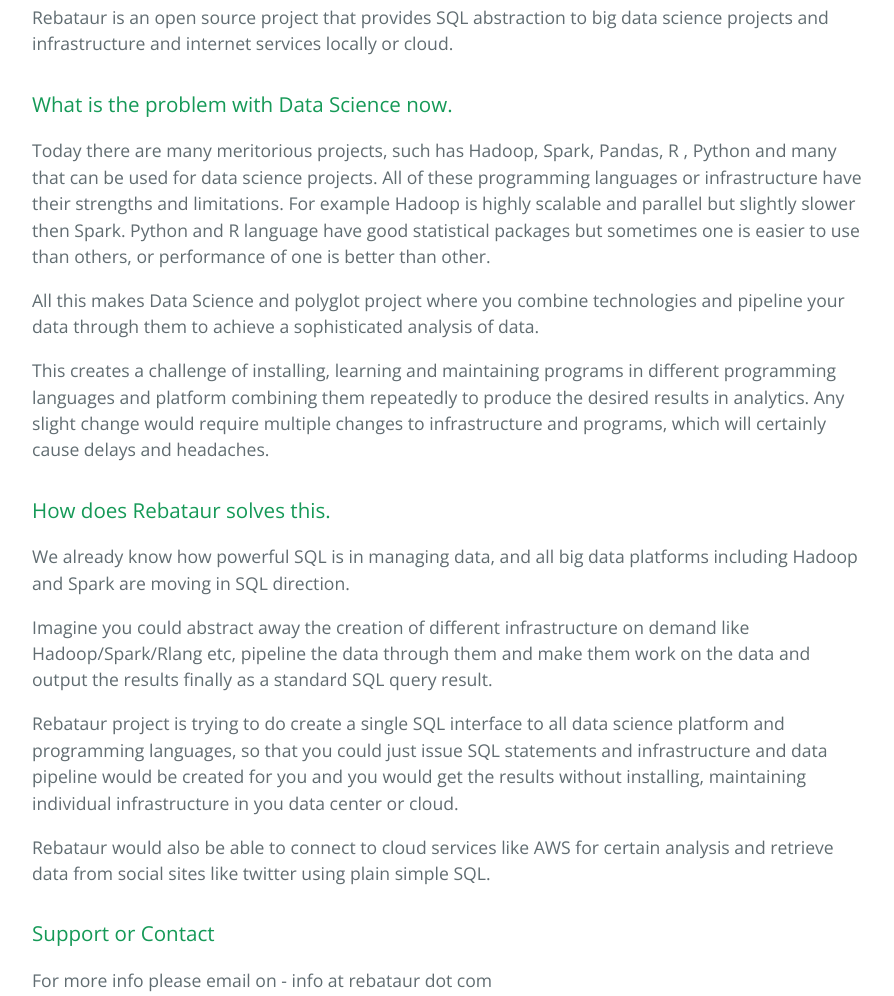
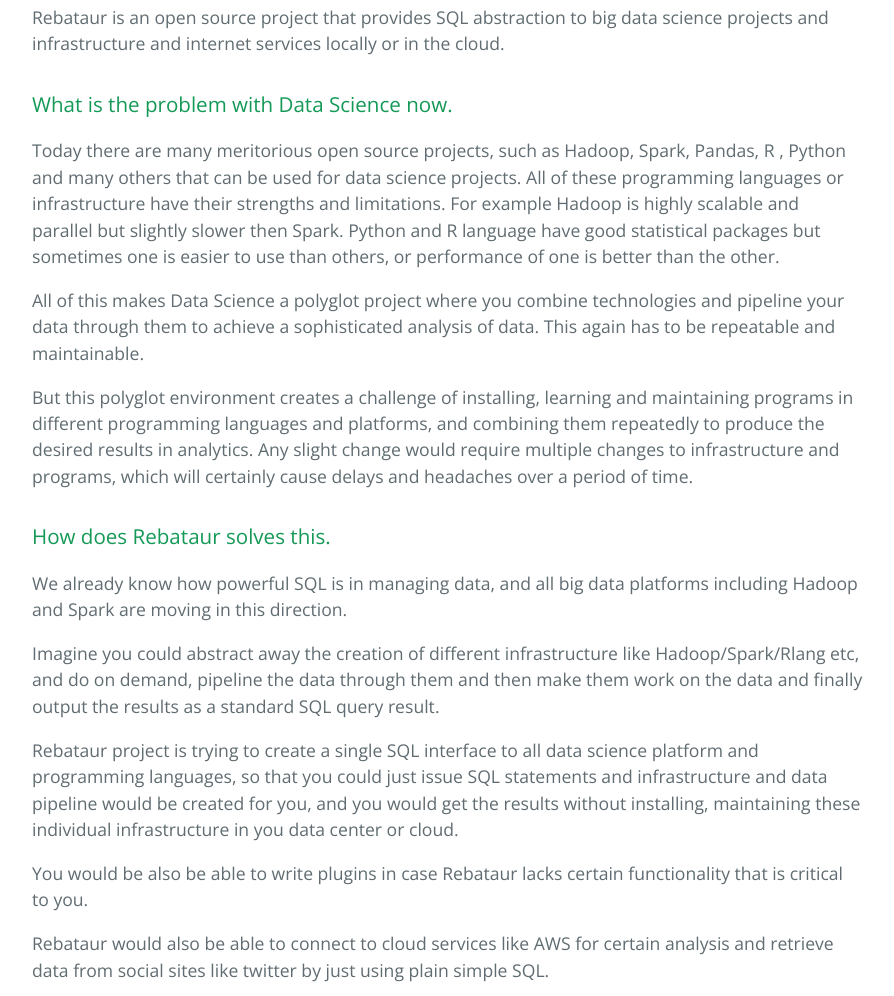
Before and after one commit to rebataur/rebataur, a plain HTML site: page index.html in a window 1280 px wide. Shown: the part 459-1455 px from the top of the page, without its empty margins (192-1086 px from the left). Drawn offline with nearby package versions, Linux system fonts and the light colour scheme.

```diff
--- a/index.html
+++ b/index.html
@@ -22,27 +22,29 @@
       <h3>
 <a id="welcome-to-rebataur" class="anchor" href="#welcome-to-rebataur" aria-hidden="true"><span class="octicon octicon-link"></span></a>Welcome to Rebataur.</h3>
 
-<p>Rebataur is an open source project that provides SQL abstraction to big data science projects and infrastructure and internet services locally or cloud.</p>
+<p>Rebataur is an open source project that provides SQL abstraction to big data science projects and infrastructure and internet services locally or in the cloud.</p>
 
 <h3>
 <a id="what-is-the-problem-with-data-science-now" class="anchor" href="#what-is-the-problem-with-data-science-now" aria-hidden="true"><span class="octicon octicon-link"></span></a>What is the problem with Data Science now.</h3>
 
-<p>Today there are many meritorious projects, such has Hadoop, Spark, Pandas, R , Python and many  that can be used for data science projects. All of these programming languages or infrastructure have their strengths and limitations. For example Hadoop is highly scalable and parallel but slightly slower then Spark. Python and R language have good statistical packages but sometimes one is easier to use than others, or performance of one is better than other.</p>
+<p>Today there are many meritorious open source projects, such as Hadoop, Spark, Pandas, R , Python and many others that can be used for data science projects. All of these programming languages or infrastructure have their strengths and limitations. For example Hadoop is highly scalable and parallel but slightly slower then Spark. Python and R language have good statistical packages but sometimes one is easier to use than others, or performance of one is better than the other.</p>
 
-<p>All this makes Data Science and polyglot project where you combine technologies and pipeline your data through them to achieve a sophisticated analysis of data.</p>
+<p>All of this makes Data Science a polyglot project where you combine technologies and pipeline your data through them to achieve a sophisticated analysis of data. This again has to be repeatable and maintainable.</p>
 
-<p>This creates a challenge of installing, learning and maintaining programs in different programming languages and platform combining them repeatedly to produce the desired results in analytics. Any slight change would require multiple changes to infrastructure and programs, which will certainly cause delays and headaches.</p>
+<p>But this polyglot environment creates a challenge of installing, learning and maintaining programs in different programming languages and platforms, and combining them repeatedly to produce the desired results in analytics. Any slight change would require multiple changes to infrastructure and programs, which will certainly cause delays and headaches over a period of time.</p>
 
 <h3>
 <a id="how-does-rebataur-solves-this" class="anchor" href="#how-does-rebataur-solves-this" aria-hidden="true"><span class="octicon octicon-link"></span></a>How does Rebataur solves this.</h3>
 
-<p>We already know how powerful SQL is in managing data, and all big data platforms including Hadoop and Spark are moving in SQL direction. </p>
+<p>We already know how powerful SQL is in managing data, and all big data platforms including Hadoop and Spark are moving in this direction.</p>
 
-<p>Imagine you could abstract away the creation of different infrastructure on demand like Hadoop/Spark/Rlang etc, pipeline the data through them and make them work on the data and output the results finally as a standard SQL query result.</p>
+<p>Imagine you could abstract away the creation of different infrastructure like Hadoop/Spark/Rlang etc, and do on demand, pipeline the data through them and then make them work on the data and finally output the results as a standard SQL query result.</p>
 
-<p>Rebataur project is trying to do create a single SQL interface to all data science platform and programming languages, so that you could just issue SQL statements and infrastructure and data pipeline would be created for you and you would get the results without installing, maintaining individual infrastructure in you data center or cloud.</p>
+<p>Rebataur project is trying to create a single SQL interface to all data science platform and programming languages, so that you could just issue SQL statements and infrastructure and data pipeline would be created for you, and you would get the results without installing, maintaining these individual infrastructure in you data center or cloud.</p>
 
-<p>Rebataur would also be able to connect to cloud services like AWS for certain analysis and retrieve data from social sites like twitter using plain simple SQL. </p>
+<p>You would be also be able to write plugins in case Rebataur lacks certain functionality that is critical to you.</p>
+
+<p>Rebataur would also be able to connect to cloud services like AWS for certain analysis and retrieve data from social sites like twitter by just using plain simple SQL. </p>
 
 <h3>
 <a id="support-or-contact" class="anchor" href="#support-or-contact" aria-hidden="true"><span class="octicon octicon-link"></span></a>Support or Contact</h3>
```
Also changed, not shown: params.json (+1 -1 lines).
